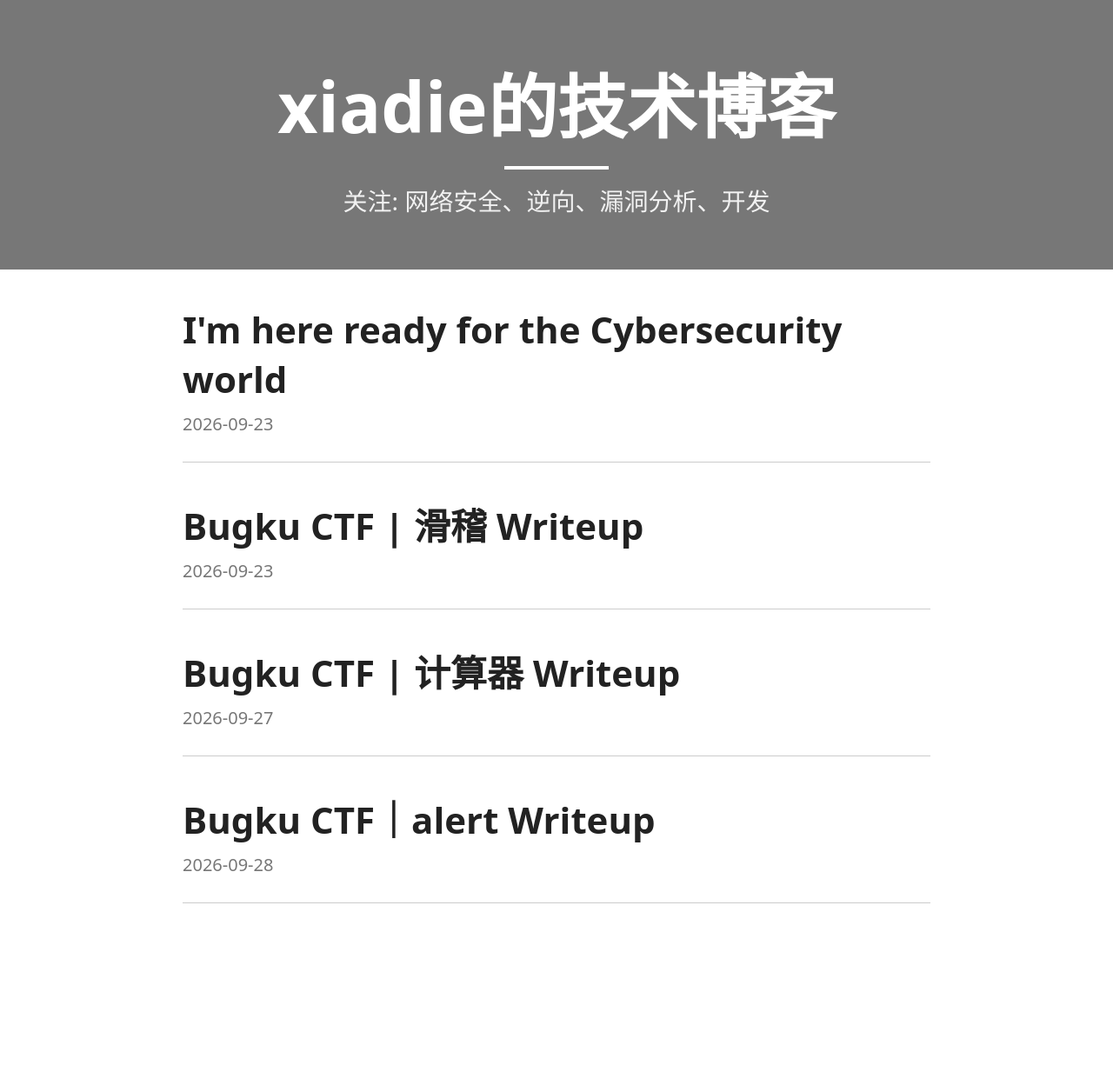
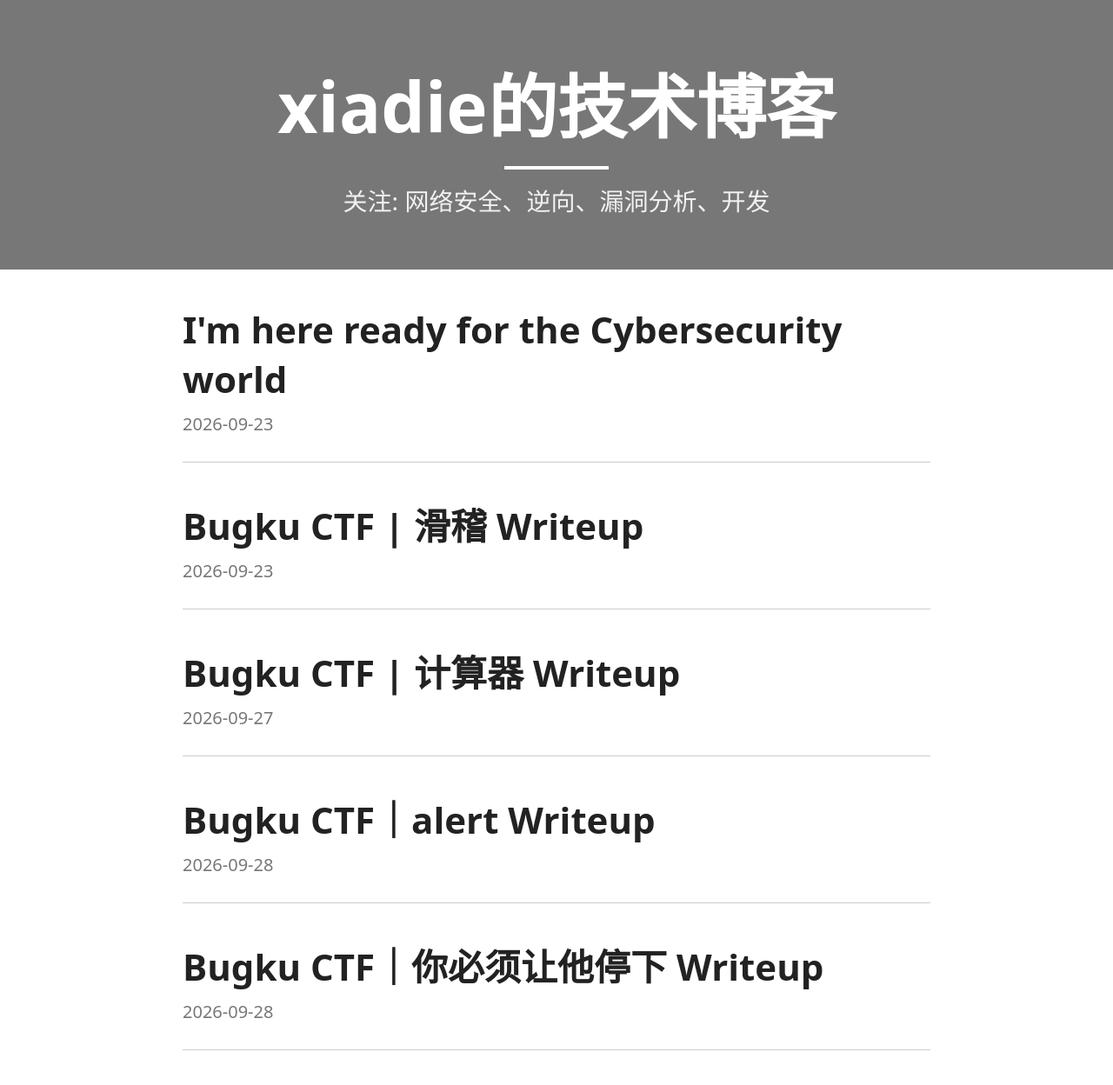
Before and after one commit to xiadie174/xiadie-s-, a Jekyll site: the page index.html, which Jekyll copies as it is, in a window 1280 px wide. Shown: the whole page at 87% size. Built offline with Jekyll 4.4.1, drawn with Linux system fonts in a browser that asks for light colours; before the commit the page ends 1079 px from its top, so only the background shows below that.

Commit message:
Update post links and add new post entries

```diff
--- a/index.html
+++ b/index.html
@@ -52,9 +52,13 @@
             <div class="post-date">2026-09-27</div>
         </div>
         <div class="post-item">
-    <a class="post-title" href=" ">Bugku CTF｜alert Writeup</a >
-    <div class="post-date">2026-09-28</div>
-</div>
+            <a class="post-title" href="posts/post4.html">Bugku CTF｜alert Writeup</a >
+            <div class="post-date">2026-09-28</div>
+        </div>
+        <div class="post-item">
+            <a class="post-title" href="posts/posy5.html">Bugku CTF｜你必须让他停下 Writeup</a >
+            <div class="post-date">2026-09-28</div>
+        </div>
     </div>
 </body>
 </html>
```
